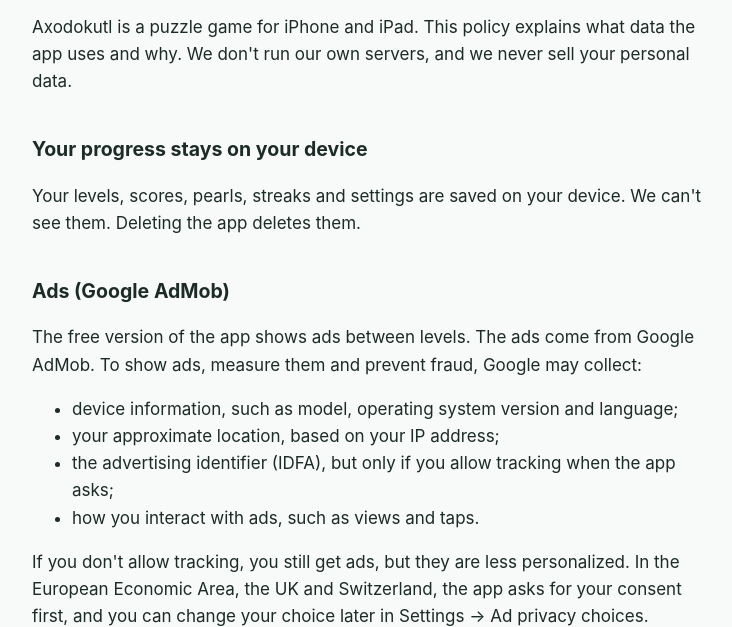
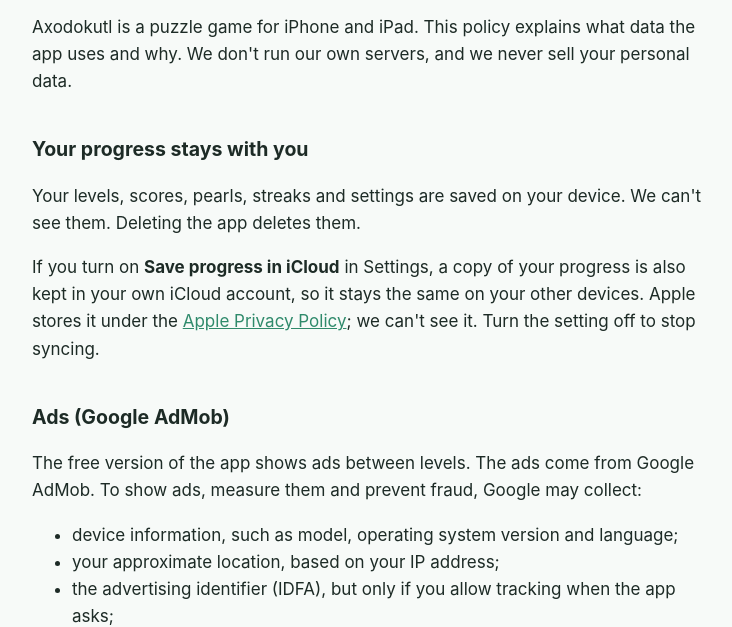
Before and after one commit to arpad-la/lotllogic, a plain HTML site: page privacy.html in a window 1280 px wide. Shown: the part 146-773 px from the top of the page, without its empty margins (268-1000 px from the left). Drawn offline with Linux system fonts and the light colour scheme.

Commit message:
Privacy: optional iCloud progress sync

```diff
--- a/privacy.html
+++ b/privacy.html
@@ -22,8 +22,9 @@
 
 <p>Axodokutl is a puzzle game for iPhone and iPad. This policy explains what data the app uses and why. We don't run our own servers, and we never sell your personal data.</p>
 
-<h2>Your progress stays on your device</h2>
+<h2>Your progress stays with you</h2>
 <p>Your levels, scores, pearls, streaks and settings are saved on your device. We can't see them. Deleting the app deletes them.</p>
+<p>If you turn on <strong>Save progress in iCloud</strong> in Settings, a copy of your progress is also kept in your own iCloud account, so it stays the same on your other devices. Apple stores it under the <a href="https://www.apple.com/legal/privacy/">Apple Privacy Policy</a>; we can't see it. Turn the setting off to stop syncing.</p>
 
 <h2>Ads (Google AdMob)</h2>
 <p>The free version of the app shows ads between levels. The ads come from Google AdMob. To show ads, measure them and prevent fraud, Google may collect:</p>
```
